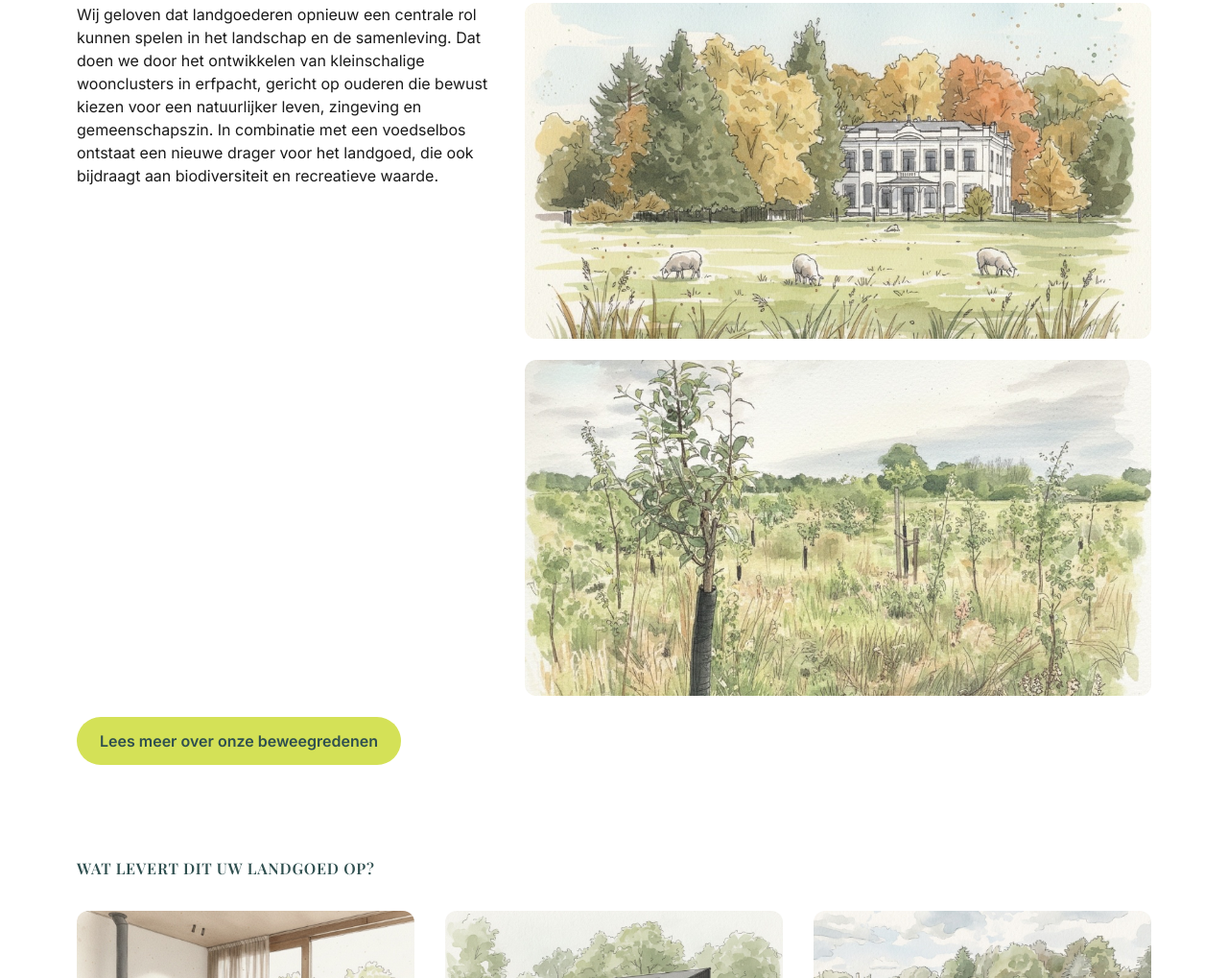
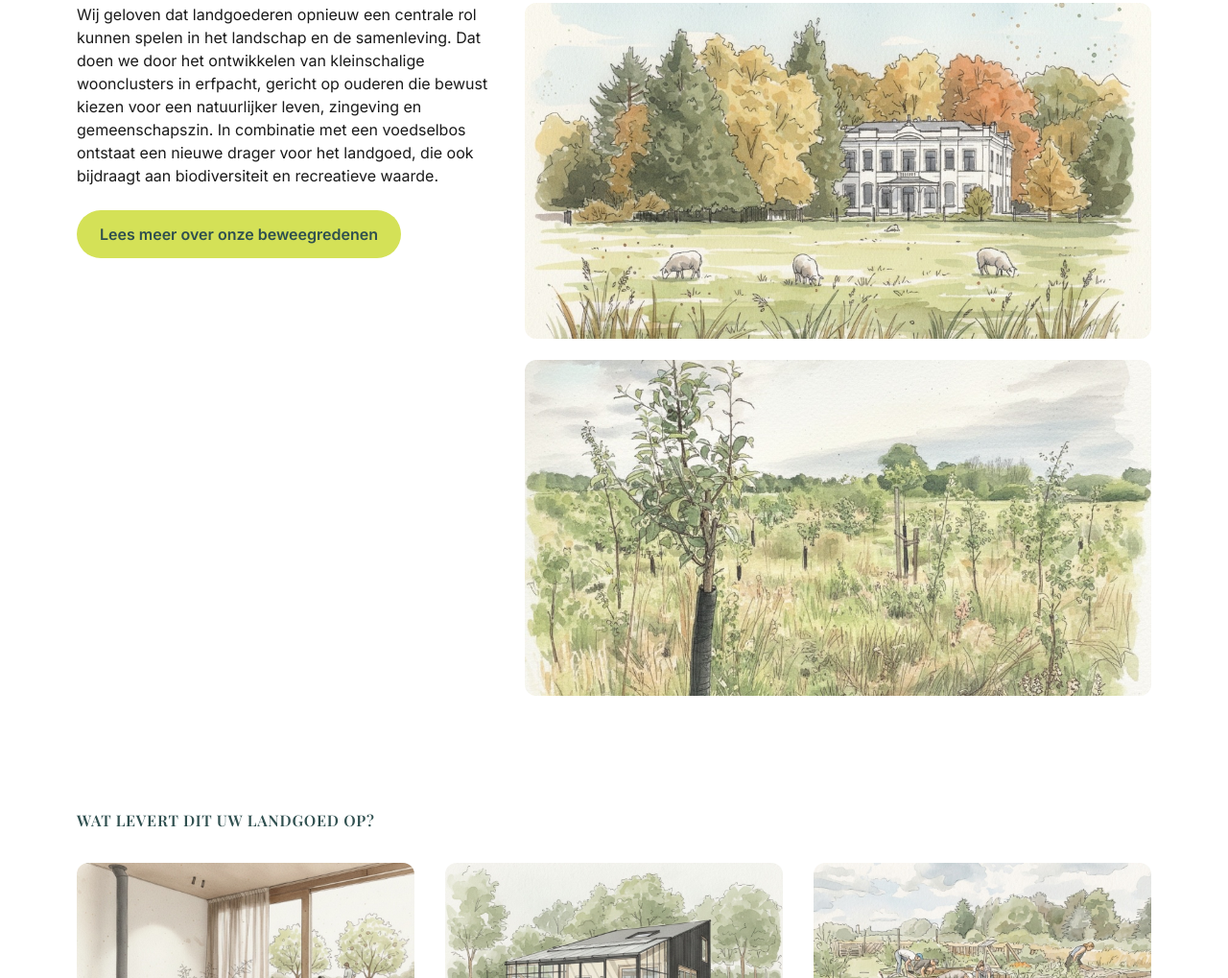
Before and after one commit to Reinoud01/landgood2, a plain HTML site: page index.html in a window 1280 px wide. Shown: the part 2789-3808 px from the top of the page at 96% size. Drawn offline with nearby package versions, Linux system fonts and the light colour scheme; a web font is replaced by a local one.

Commit message:
Move vision section button next to text

```diff
--- a/index.html
+++ b/index.html
@@ -131,7 +131,7 @@
                         gericht op ouderen die bewust kiezen voor een natuurlijker leven, zingeving en gemeenschapszin.
                         In combinatie met een voedselbos ontstaat een nieuwe drager voor het landgoed, die ook bijdraagt
                         aan biodiversiteit en recreatieve waarde.</p>
-
+                    <a href="beweegredenen.html" class="btn-primary">Lees meer over onze beweegredenen</a>
                 </div>
                 <div class="research-images">
                     <img src="assets/vision_manor.jpg" alt="Statig landhuis met schapen in de weide"
@@ -140,7 +140,7 @@
                         class="research-img">
                 </div>
             </div>
-            <a href="beweegredenen.html" class="btn-primary">Lees meer over onze beweegredenen</a>
+
         </section>
 
         <section class="stories container">
--- a/styles.css
+++ b/styles.css
@@ -376,6 +376,10 @@ ul {
 }
 
 /* Research */
+.research-text .btn-primary {
+    margin-top: 1.5rem;
+}
+
 .research {
     margin-bottom: var(--spacing-xl);
 }
```
